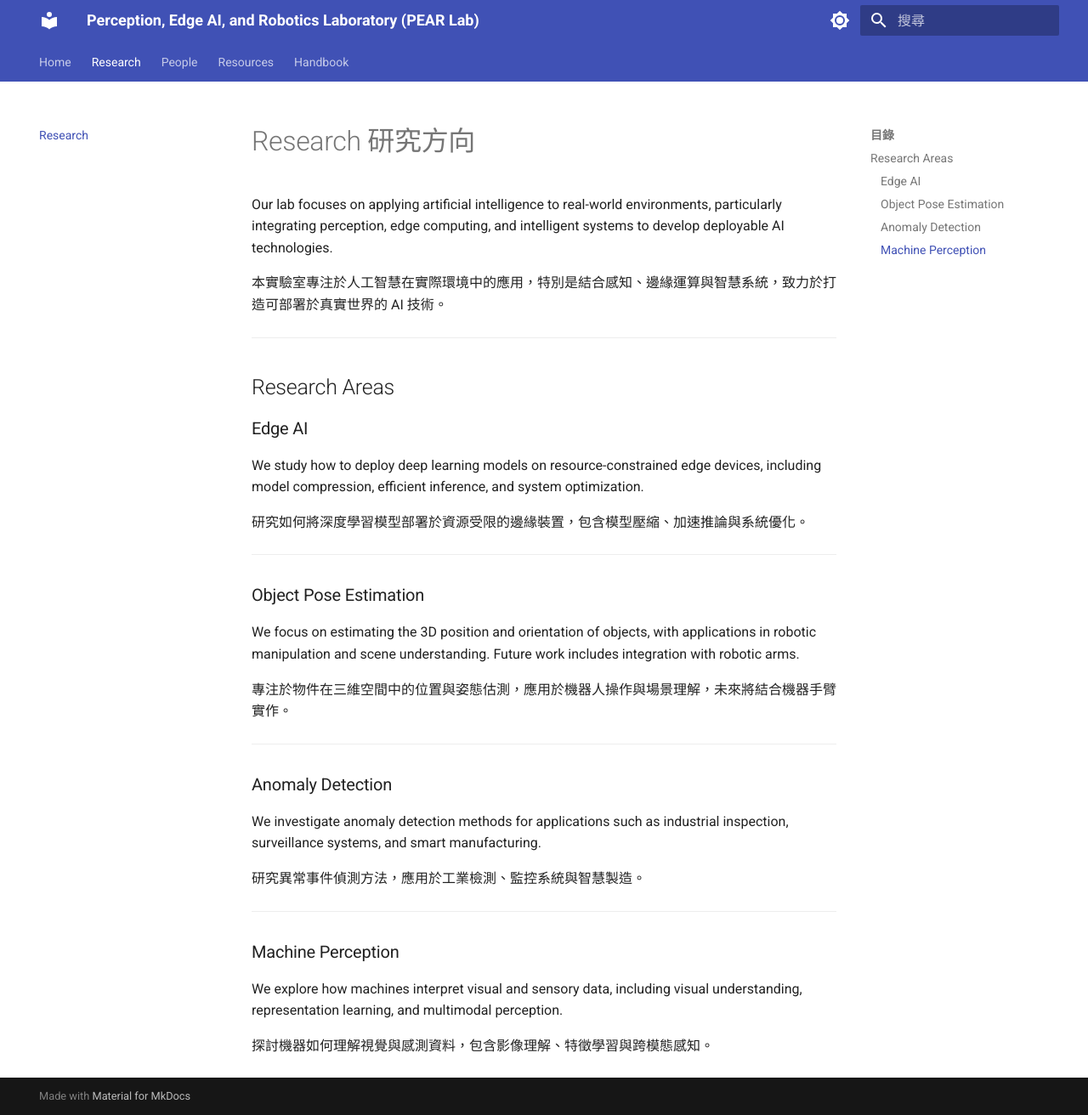
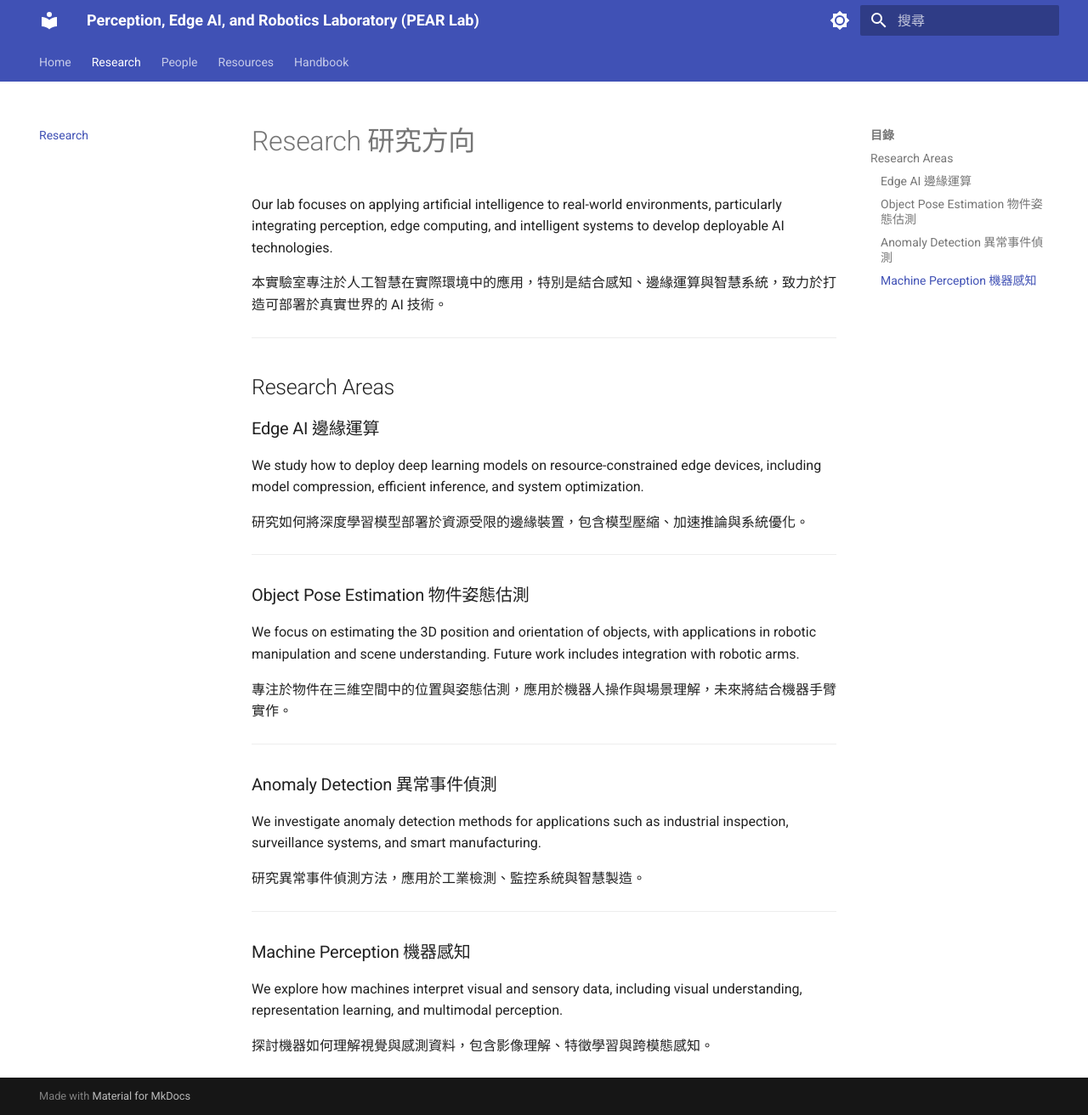
Before and after one commit to Ewz9/lab_handbook, an MkDocs documentation site: the page built from docs/research.md, in a window 1280 px wide and 1312 px high. Shown: the whole window at 85% size. Built offline with MkDocs 1.6.1 and Material for MkDocs 9.7.7, drawn with Linux system fonts in a browser that asks for light colours.

Commit message:
Update research.md

```diff
--- a/docs/research.md
+++ b/docs/research.md
@@ -10,7 +10,7 @@ develop deployable AI technologies.
 
 ## Research Areas
 
-### Edge AI
+### Edge AI 邊緣運算
 We study how to deploy deep learning models on resource-constrained edge devices,
 including model compression, efficient inference, and system optimization.
 
@@ -18,7 +18,7 @@ including model compression, efficient inference, and system optimization.
 
 ---
 
-### Object Pose Estimation
+### Object Pose Estimation 物件姿態估測
 We focus on estimating the 3D position and orientation of objects, with applications
 in robotic manipulation and scene understanding. Future work includes integration
 with robotic arms.
@@ -27,7 +27,7 @@ with robotic arms.
 
 ---
 
-### Anomaly Detection
+### Anomaly Detection 異常事件偵測
 We investigate anomaly detection methods for applications such as industrial inspection,
 surveillance systems, and smart manufacturing.
 
@@ -35,7 +35,7 @@ surveillance systems, and smart manufacturing.
 
 ---
 
-### Machine Perception
+### Machine Perception 機器感知
 We explore how machines interpret visual and sensory data, including visual understanding,
 representation learning, and multimodal perception.
 
```
